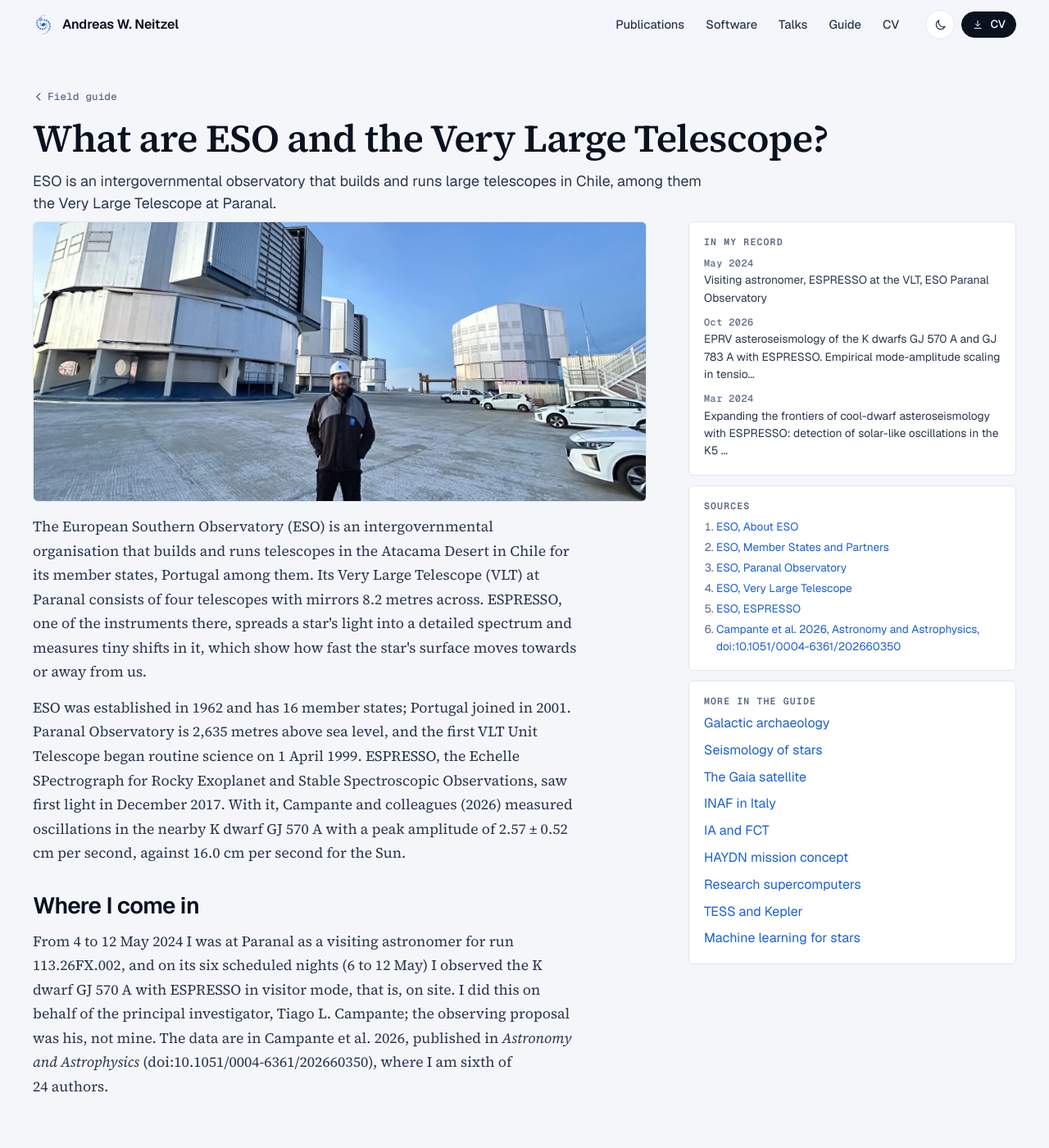
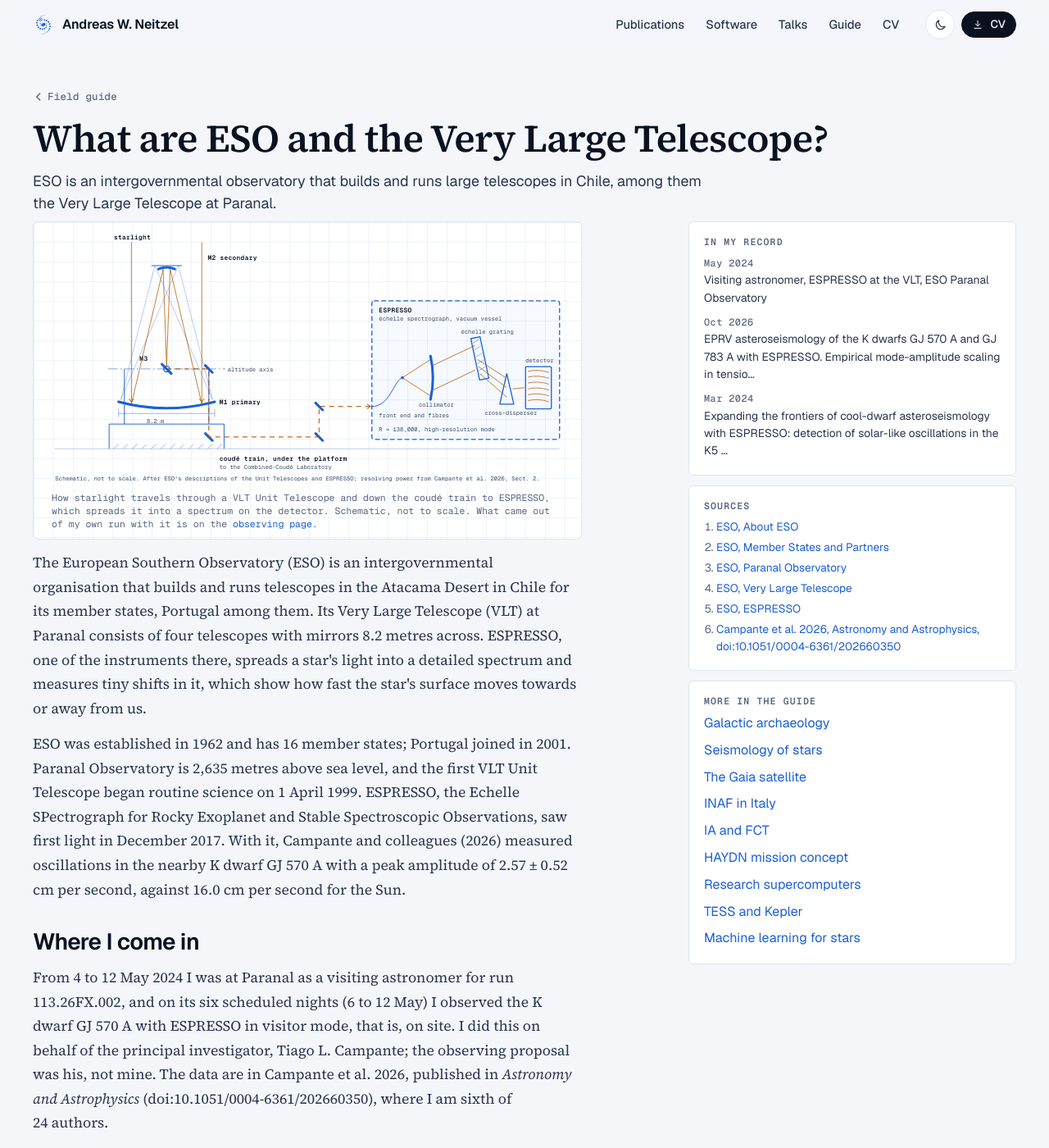
Before and after one commit to AndreasWNeitzel/AndreasWNeitzel.github.io, a Jekyll site: the page built from _guide/eso-vlt.md, in a window 1280 px wide and 1400 px high. Shown: the whole window at 82% size. Built offline with Jekyll 4.4.1, drawn with Linux system fonts in a browser that asks for light colours.

Commit message:
Fix the timeline dates, straighten the JANUS network and show the light path in the guide
- Merge start and end into one When column, with the end under the start only for spans
- Draw the thread into and out of the JANUS network as straight fans instead of wavy strands
- Put the VLT and ESPRESSO light path at the top of the ESO guide page and link to it directly

```diff
--- a/_data/home.yml
+++ b/_data/home.yml
@@ -207,7 +207,7 @@
   - title: ESPRESSO, the spectrograph I observed with
     tag: observing
     label: Paranal, 2024
-    url: /observing/paranal/
+    url: /observing/paranal/#light-path
     img: /assets/img/cards/espresso.webp
     credit: ESO/M. Zamani, CC BY 4.0
     credit_url: https://www.eso.org/public/images/img_3076-cc/
--- a/_guide/eso-vlt.md
+++ b/_guide/eso-vlt.md
@@ -3,6 +3,8 @@
 short: "ESO and the VLT"
 lede: "ESO is an intergovernmental observatory that builds and runs large telescopes in Chile, among them the Very Large Telescope at Paranal."
 order: 4
+hero: false
+extra_css: [/assets/css/observing.css]
 image: ""
 photo: /assets/img/photos/vlt-daylight.webp
 photo_alt: Andreas in a hard hat in front of a Unit Telescope enclosure at Paranal, May 2024.
@@ -19,6 +21,11 @@
   - {label: "Campante et al. 2026, Astronomy and Astrophysics, doi:10.1051/0004-6361/202660350", url: "https://doi.org/10.1051/0004-6361/202660350"}
 ---
 
+<figure class="panel blueprint vlt-fig guide-fig" data-build>
+  {% include figures/vlt-lightpath.svg %}
+  <figcaption class="credit" style="padding:6px 10px 2px">How starlight travels through a VLT Unit Telescope and down the coudé train to ESPRESSO, which spreads it into a spectrum on the detector. Schematic, not to scale. What came out of my own run with it is on the <a href="{{ '/observing/paranal/#light-path' | relative_url }}">observing page</a>.</figcaption>
+</figure>
+
 The European Southern Observatory (ESO) is an intergovernmental organisation that builds and runs telescopes in the Atacama Desert in Chile for its member states, Portugal among them. Its Very Large Telescope (VLT) at Paranal consists of four telescopes with mirrors 8.2 metres across. ESPRESSO, one of the instruments there, spreads a star's light into a detailed spectrum and measures tiny shifts in it, which show how fast the star's surface moves towards or away from us.
 
 ESO was established in 1962 and has 16 member states; Portugal joined in 2001. Paranal Observatory is 2,635 metres above sea level, and the first VLT Unit Telescope began routine science on 1 April 1999. ESPRESSO, the Echelle SPectrograph for Rocky Exoplanet and Stable Spectroscopic Observations, saw first light in December 2017. With it, Campante and colleagues (2026) measured oscillations in the nearby K dwarf GJ 570 A with a peak amplitude of 2.57 ± 0.52 cm per second, against 16.0 cm per second for the Sun.
--- a/_includes/timeline.html
+++ b/_includes/timeline.html
@@ -12,11 +12,10 @@
 <div class="tl-wrap" data-threads-root>
   <svg class="tl-gutter" aria-hidden="true" data-threads-svg></svg>
   <ol class="timeline" data-timeline>
-    <li class="tl-head" aria-hidden="true"><span>Start</span><span>End</span><span>Type</span><span>Entry</span><span></span></li>
+    <li class="tl-head" aria-hidden="true"><span>When</span><span>Type</span><span>Entry</span><span></span></li>
     {%- for r in rows %}
     <li class="tl-row" data-kind="{{ r.kind }}" data-id="{{ r.id }}">
-      <span class="tl-date">{{ r.start }}</span>
-      <span class="tl-date tl-end">{% if r.end != "" %}{{ r.end }}{% endif %}</span>
+      <span class="tl-date">{{ r.start }}{% if r.end != "" %}<span class="tl-to">to {{ r.end }}</span>{% endif %}</span>
       <span><span class="tag tag--{{ r.tag }}">{{ r.label }}</span></span>
       <span class="tl-title">{{ r.title | missions }}{% if r.meta != "" %}<small>{{ r.meta | missions }}</small>{% endif %}</span>
       <span class="tl-links">{% if r.url %}<a href="{{ r.url | relative_url }}">{{ r.link }}</a>{% endif %}</span>
--- a/assets/css/site.css
+++ b/assets/css/site.css
@@ -555,21 +555,22 @@
   @media (prefers-reduced-motion: no-preference) { .tl-gutter .th.on path { animation: thread-flow 1.2s linear infinite; } }
   @keyframes thread-flow { to { stroke-dashoffset: -14; } }
   .timeline { list-style: none; padding: 0; display: grid; gap: 0; border: 1px solid var(--line); border-radius: var(--radius); background: var(--surface); }
-  .tl-row, .tl-head { display: grid; grid-template-columns: 5.6rem 5.6rem 9.4rem minmax(0, 1fr) auto; gap: 14px; align-items: baseline;
+  .tl-row, .tl-head { display: grid; grid-template-columns: 7rem 9.4rem minmax(0, 1fr) auto; gap: 14px; align-items: baseline;
     padding: 10px 16px; border-block-end: 1px solid var(--line); transition: opacity .2s; }
   .tl-head { padding-block: 8px; font: 600 0.68rem var(--mono); letter-spacing: 0.08em; text-transform: uppercase; color: var(--muted); }
   .tl-row:last-child { border-block-end: 0; }
   .tl-row:hover { background: color-mix(in oklab, var(--surface-2) 55%, transparent); }
   .tl-wrap.is-tracing .tl-row:not(.on) { opacity: .4; }
-  .tl-date { font: 500 0.78rem var(--mono); color: var(--muted); }
+  .tl-date { font: 500 0.78rem/1.45 var(--mono); color: var(--muted); }
+  .tl-to { display: block; color: color-mix(in oklab, var(--muted) 80%, transparent); }
   .tl-row .tag { white-space: normal; align-items: flex-start; } .tl-row .tag::before { margin-block-start: 1px; }
   .tl-title { font-size: 0.93rem; color: var(--ink); line-height: 1.4; }
   .tl-title small { display: block; color: var(--muted); font-size: 0.82rem; margin-block-start: 2px; }
   .tl-links { font: 500 0.76rem var(--mono); display: flex; gap: 12px; white-space: nowrap; }
   @media (max-width: 760px) {
     .tl-wrap { padding-inline-start: 0; } .tl-gutter, .tl-legend, .tl-head { display: none; }
-    .tl-row { grid-template-columns: auto auto 1fr; gap: 4px 10px; } .tl-row > :nth-child(n+3) { grid-column: 1 / -1; }
-    .tl-end:not(:empty)::before { content: "to "; }
+    .tl-row { grid-template-columns: auto 1fr; gap: 4px 10px; } .tl-row > :nth-child(n+3) { grid-column: 1 / -1; }
+    .tl-to { display: inline; margin-inline-start: 0.4em; }
   }
 
   /* starfold demo (kept from v1, restyled) */
@@ -818,6 +819,10 @@
   @media (prefers-color-scheme: dark) { :root:not([data-theme="light"]) .paper-fig-img img { filter: invert(.9) hue-rotate(180deg) saturate(1.15); } }
   :root[data-theme="dark"] .paper-fig-img img { filter: invert(.9) hue-rotate(180deg) saturate(1.15); }
 
+  .guide-fig { margin: 0; padding: 10px 12px 8px; }
+  .guide-fig svg { inline-size: 100%; block-size: auto; }
+  .guide-fig .eo-thread-out { display: none; }
+
   /* talks: the record beside a column of photographs from the talks */
   .talks-layout { display: grid; grid-template-columns: minmax(0, 1fr) minmax(280px, 380px); gap: clamp(24px, 3vw, 48px); align-items: start; }
   .talks-main > .section:first-child { margin-block-start: 8px; }
```
Also changed, not shown: _pages/observing/paranal.md (+1 -1 lines), _includes/figures/pipeline.svg, 1 other file.
